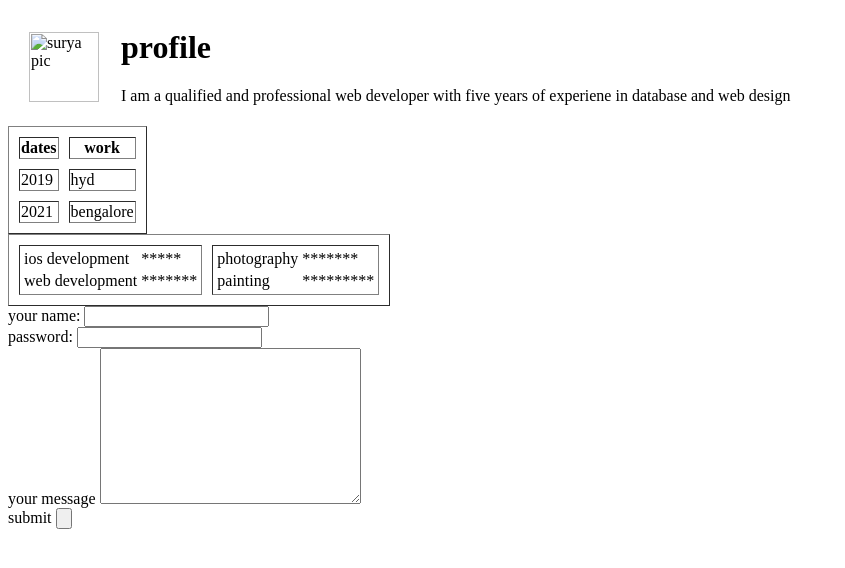
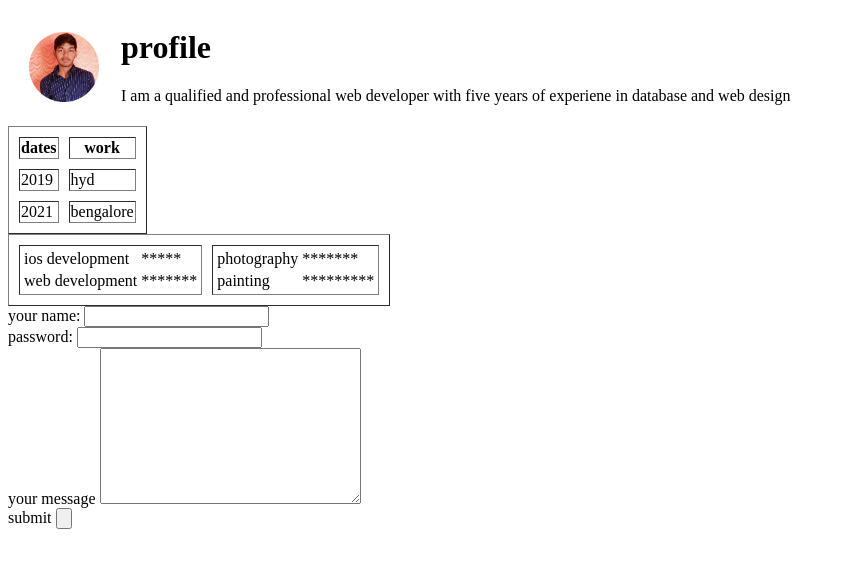
Before and after one commit to surya-2804/cv, a plain HTML site: page index.html in a window 1280 px wide. Shown: the whole page, without its empty margins (0-845 px from the left). Drawn offline with Linux system fonts and the light colour scheme.

Commit message:
Add files via upload

```diff
--- a/index.html
+++ b/index.html
@@ -9,7 +9,7 @@
                 <td>
 
 
-        <img src="pictures/profile.png" alt="surya pic" height="70" width="70">
+        <img src="surya profile.png" alt="surya pic" height="70" width="70">
         </td>
         <td>
        <h1>profile</h1>
```
